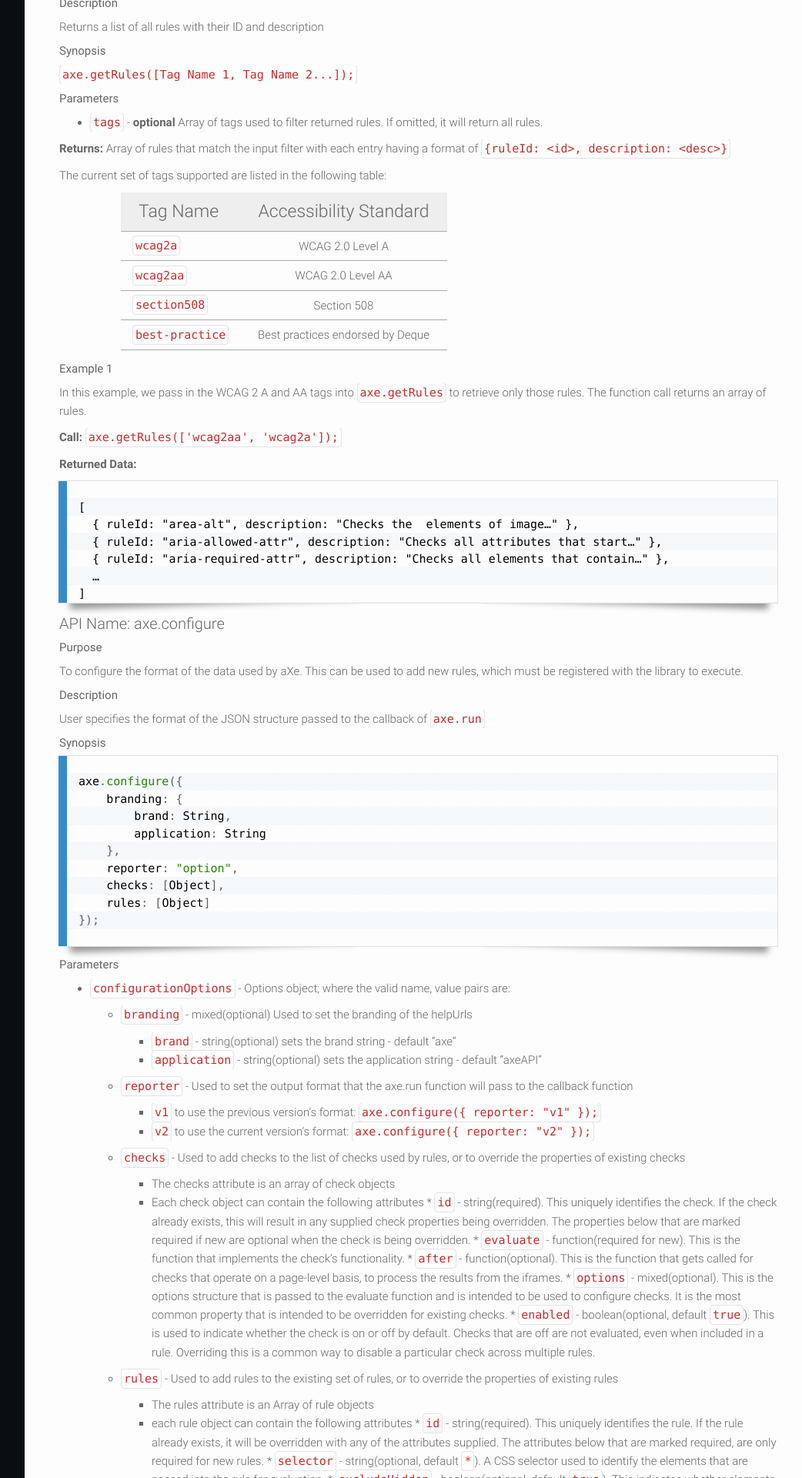
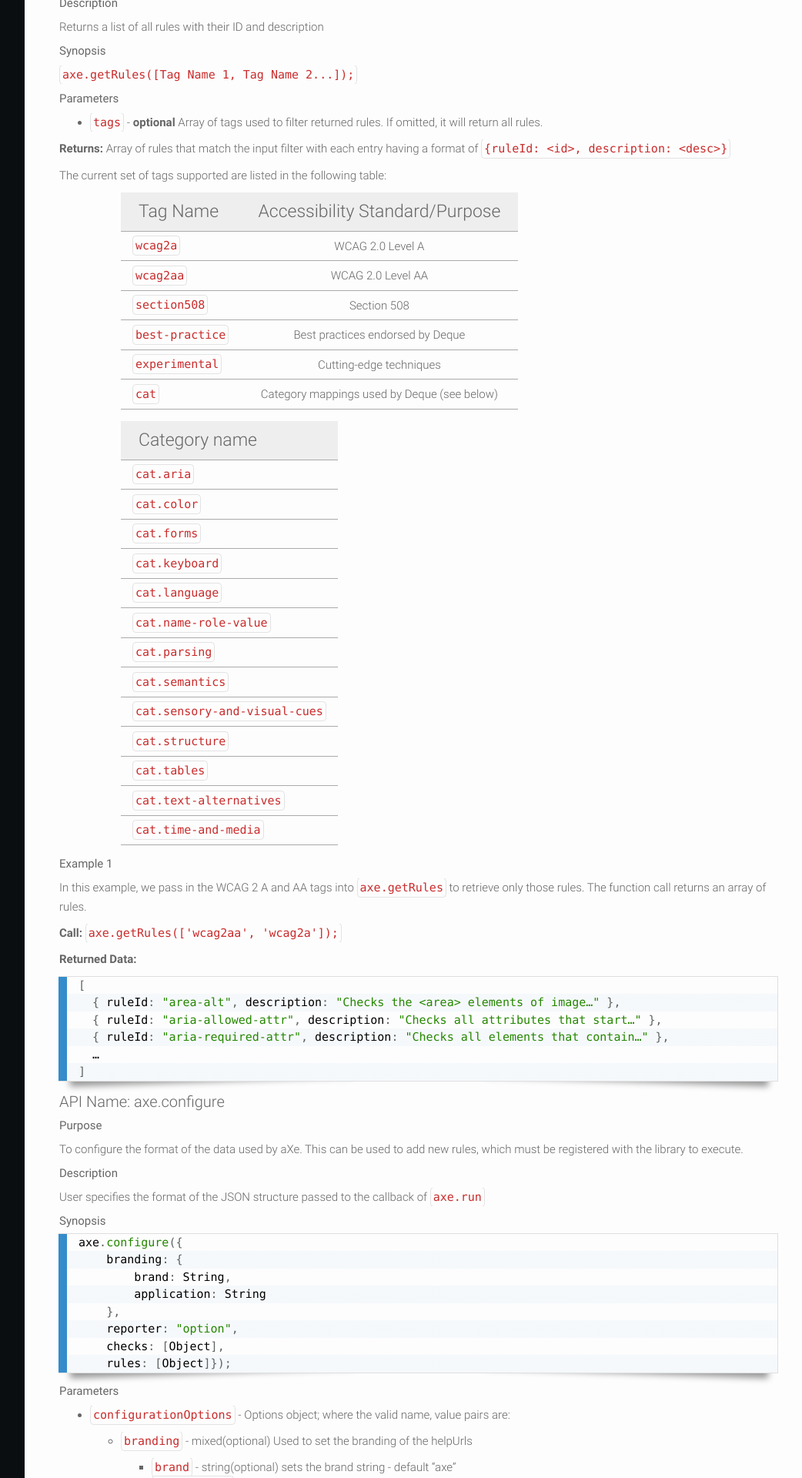
Before and after one commit to dequelabs/axe-website, a Jekyll site: the page built from docs/index.md, in a window 1280 px wide. Shown: the part 1609-3529 px from the top of the page at 77% size, without its empty margins (225-1267 px from the left). Built offline with Jekyll 4.4.1, drawn with Linux system fonts in a browser that asks for light colours; some of the changed text lies outside the part shown.

Commit message:
fix: put docs and plugins in correct folder
Closes https://github.com/dequelabs/axe-website/issues/1

````diff
--- a/docs.md
+++ b/docs/index.md
@@ -82,12 +81,30 @@
 
 The current set of tags supported are listed in the following table:
 
-| Tag Name           | Accessibility Standard                |
-|--------------------|:-------------------------------------:|
-| `wcag2a`           | WCAG 2.0 Level A                      |
-| `wcag2aa`          | WCAG 2.0 Level AA                     |
-| `section508`       | Section 508                           |
-| `best-practice`    | Best practices endorsed by Deque      |
+| Tag Name           | Accessibility Standard/Purpose              |
+|--------------------|:-------------------------------------------:|
+| `wcag2a`           | WCAG 2.0 Level A                            |
+| `wcag2aa`          | WCAG 2.0 Level AA                           |
+| `section508`       | Section 508                                 |
+| `best-practice`    | Best practices endorsed by Deque            |
+| `experimental`     | Cutting-edge techniques                     |
+| `cat`              | Category mappings used by Deque (see below) |
+
+| Category name                 |
+|-------------------------------|
+| `cat.aria`                    |
+| `cat.color`                   |
+| `cat.forms`                   |
+| `cat.keyboard`                |
+| `cat.language`                |
+| `cat.name-role-value`         |
+| `cat.parsing`                 |
+| `cat.semantics`               |
+| `cat.sensory-and-visual-cues` |
+| `cat.structure`               |
+| `cat.tables`                  |
+| `cat.text-alternatives`       |
+| `cat.time-and-media`          |
 
 
 #### Example 1
@@ -98,16 +115,14 @@
 
 **Returned Data:**
 
-<div class="highlighter-route language-json">
-<pre><code>
+```javascript
 [
   { ruleId: "area-alt", description: "Checks the <area> elements of image…" },
   { ruleId: "aria-allowed-attr", description: "Checks all attributes that start…" },
   { ruleId: "aria-required-attr", description: "Checks all elements that contain…" },
   …
 ]
-</code></pre>
-</div>
+```
 
 ### API Name: axe.configure
 
@@ -121,8 +136,7 @@
 
 #### Synopsis
 
-<div class="highlighter-route language-javascript">
-<pre><code>
+```javascript
 axe.configure({
 	branding: {
 		brand: String,
@@ -130,11 +144,8 @@
 	},
 	reporter: "option",
 	checks: [Object],
-	rules: [Object]
-});
-
-</code></pre>
-</div>
+	rules: [Object]});
+```
 
 #### Parameters
 
@@ -174,7 +185,6 @@
 Page level rules split their evaluation into two phases. A 'data collection' phase which is done inside the 'evaluate' function and an assessment phase which is done inside the 'after' function. The evaluate function executes inside each individual frame and is responsible for collection data that is passed into the after function which inspects that data and makes a decision.
 
 Page level rules raise violations on the entire document and not on individual nodes or frames from which the data was collected. For an example of how this works, see the heading order check:
-
 - [lib/checks/navigation/heading-order.json](https://github.com/dequelabs/axe-core/blob/master/lib/checks/navigation/heading-order.json)
 - [lib/checks/navigation/heading-order.js](https://github.com/dequelabs/axe-core/blob/master/lib/checks/navigation/heading-order.js)
 - [lib/checks/navigation/heading-order-after.js](https://github.com/dequelabs/axe-core/blob/master/lib/checks/navigation/heading-order-after.js)
@@ -191,12 +201,9 @@
 
 #### Synopsis
 
-<div class="highlighter-route language-javascript">
-<pre><code>
+```javascript
 axe.reset();
-
-</code></pre>
-</div>
+```
 
 #### Parameters
 
@@ -215,12 +222,9 @@
 
 #### Synopsis
 
-<div class="highlighter-route language-javascript">
-<pre><code>
+```javascript
 axe.run(context, options, callback);
-
-</code></pre>
-</div>
+```
 
 #### Parameters axe.run
 
@@ -259,58 +263,47 @@
 
 1. Include the first item in the `$fixture` NodeList but exclude its first child
 
-	<div class="highlighter-route language-json">
-	<pre><code>
+	```javascript
 	{
 	  include: $fixture[0],
 	  exclude: $fixture[0].firstChild
 	}
-	</code></pre>
-	</div>
+	```
 2. Include the element with the ID of `fix` but exclude any `div`s within it
 
-	<div class="highlighter-route language-json">
-	<pre><code>
+	```javascript
 	{
 	  include: [['#fix']],
 	  exclude: [['#fix div']]
 	}
-	</code></pre>
-	</div>
+	```
 3. Include the whole document except any structures whose parent contains the class `exclude1` or `exclude2`
 
-	<div class="highlighter-route language-json">
-	<pre><code>
+	```javascript
 	{
 	  exclude: [['.exclude1'], ['.exclude2']]
 	}
-	</code></pre>
-	</div>
+	```
 4. Include the element with the ID of `fix`, within the iframe with id `frame`
 
-  <div class="highlighter-route language-json">
-	<pre><code>
+  ```javascript
   {
     include: [['#frame', '#fix']]
   }
-  </code></pre>
-  </div>
+  ```
 5. Include the element with the ID of `fix`, within the iframe with id `frame2`, within the iframe with id `frame1`
 
-  <div class="highlighter-route language-json">
-	<pre><code>
+  ```javascript
   {
     include: [['#frame1', '#frame2', '#fix']]
   }
-  </code></pre>
-  </div>
+  ```
 6. Include the following:
   * The element with the ID of `fix`, within the iframe with id `frame2`, within the iframe with id `frame1`
   * The element with id `header`
   * All links
 
-  <div class="highlighter-route language-json">
-	<pre><code>
+  ```javascript
   {
     include: [
       ['#header'],
@@ -318,8 +311,7 @@
       ['#frame1', '#frame2', '#fix']
     ]
   }
-  </code></pre>
-  </div>
+  ```
 
 
 ##### Options Parameter
@@ -329,6 +321,19 @@
 * Run all rules corresponding to one of the accessibility standards
 * Run all rules defined in the system, except for the list of rules specified
 * Run a specific set of rules provided as a list of rule ids
+
+Additionally, there are a number or properties that allow configuration of different options:
+
+| Property        | Default | Description                |
+|-----------------|:-------:|:----------------------------:|
+| `runOnly`       | n/a     | Limit which rules are executed, based on names or tags
+| `rules`         | n/a     | Allow customizing a rule's properties (including { enable: false })
+| `reporter`      | `v1`    | Which reporter to use (see [Configutration](#api-name-axeconfigure))
+| `xpath`         | `false` | Return xpath selectors for elements
+| `absolutePaths` | `false` | Use absolute paths when creating element selectors
+| `iframes`       | `true`  | Tell axe to run inside iframes
+| `elementRef`    | `false` | Return element references in addition to the target
+
 
 ###### Options Parameter Examples
 
@@ -345,69 +350,59 @@
 
 	To run only WCAG 2.0 Level A rules, specify `options` as:
 
-	<div class="highlighter-route language-json">
-	<pre><code>
+	```javascript
 	{
 	  runOnly: {
 		  type: "tag",
 		  values: ["wcag2a"]
 		}
 	}
-	</code></pre>
-	</div>
+	```
 
 	To run both WCAG 2.0 Level A and Level AA rules, you must specify both `wcag2a` and `wcag2aa`:
 
-	<div class="highlighter-route language-json">
-	<pre><code>
+	```javascript
 	{
 	  runOnly: {
 	    type: "tag",
 	    values: ["wcag2a", "wcag2aa"]
 	  }
 	}
-	</code></pre>
-	</div>
+	```
 
 2. Run only a specified list of Rules
 
 	If you only want to run certain rules, specify options as:
 
-	<div class="highlighter-route language-json">
-	<pre><code>
+	```javascript
 	{
 	  runOnly: {
 	    type: "rule",
 	    values: [ "ruleId1", "ruleId2", "ruleId3" ]
 	  }
 	}
-	</code></pre>
-	</div>
+	```
 
 	This example will only run the rules with the id of `ruleId1`, `ruleId2`, and `ruleId3`. No other rule will run.
 
 3. Run all enabled Rules except for a list of rules
 
 	The default operation for axe.run is to run all WCAG 2.0 Level A and Level AA rules. If certain rules should be disabled from being run, specify `options` as:
-	<div class="highlighter-route language-json">
-	<pre><code>
+	```javascript
 	{
 	  "rules": {
 	    "color-contrast": { enabled: false },
 	    "valid-lang": { enabled: false }
 	  }
 	}
-	</code></pre>
-	</div>
+	```
 
 	This example will disable the rules with the id of `color-contrast` and `valid-lang`. All other rules will run. The list of valid rule IDs is specified in the section below.
 
 4. Run a modified set or rules using tags and rule enable
 
 	By combining runOnly with type: tags and the rules option, a modified set can be defined. This lets you include rules with unspecified tags, and exclude rules that do have the specified tag(s).
-
-	<div class="highlighter-route language-json">
-	<pre><code>
+	```javascript
 	{
 	  runOnly: {
 	    type: "tag",
@@ -418,16 +413,14 @@
 	    "valid-lang": { enabled: false }
 	  }
 	}
-	</code></pre>
-	</div>
+	```
 
 	This example includes all level A rules except for valid-lang, and in addition will include the level AA color-contrast rule.
 
 5. Run only some tags, bug exclude others
 
 	Similar to scope, the runOnly option can accept an object with an 'include' and 'exclude' property. Only those checks that match an included tag will run, except those that share a tag from the exclude list.
-	<div class="highlighter-route language-json">
-	<pre><code>
+	```javascript
 	{
 	  runOnly: {
 	    type: 'tags',
@@ -437,8 +430,7 @@
 	    }
 	  }
 	}
-	</code></pre>
-	</div>
+	```
 
 	This example first includes all `wcag2a` and `wcag2aa` rules. All rules that are tagged as `experimental` are than removed from the list of rules to run.
 
@@ -503,15 +495,12 @@
 
 In this example, we will pass the selector for the entire document, pass no options, which means all enabled rules will be run, and have a simple callback function that logs the entire results object to the console log:
 
-<div class="highlighter-route language-javascript">
-<pre><code>
+```javascript
 axe.run(document, function(err, results) {
   if (err) throw err;
   console.log(results);
 });
-
-</code></pre>
-</div>
+```
 
 ###### `passes`
 
@@ -562,8 +551,7 @@
 
 In this example, we pass the selector for the entire document, enable two additional best practice rules, and have a simple callback function that logs the entire results object to the console log:
 
-<div class="highlighter-rouge language-javascript">
-<pre><code>
+```javascript
 axe.run(document, {
   rules: {
     "heading-order": { enabled: true },
@@ -573,17 +561,14 @@
   if (err) throw err;
   console.log(results);
 });
-
-</code></pre>
-</div>
-
+```
 ### API Name: axe.registerPlugin
 
-Register a plugin with the aXe plugin system. See [implementing a plugin](../plugins.html) for more information on the plugin system
+Register a plugin with the aXe plugin system. See [implementing a plugin](plugins.html) for more information on the plugin system
 
 ### API Name: axe.cleanup
 
-Call the plugin system's cleanup function. See [implementing a plugin](../plugins.html).
+Call the plugin system's cleanup function. See [implementing a plugin](plugins.html).
 
 ### API Name: axe.a11yCheck
 
````
Also changed, not shown: other parts of docs/index.md (+0 -1 lines), build/index.js (+4 -4 lines), docs/plugins.md (renamed from plugins.md, +4 -10 lines).
